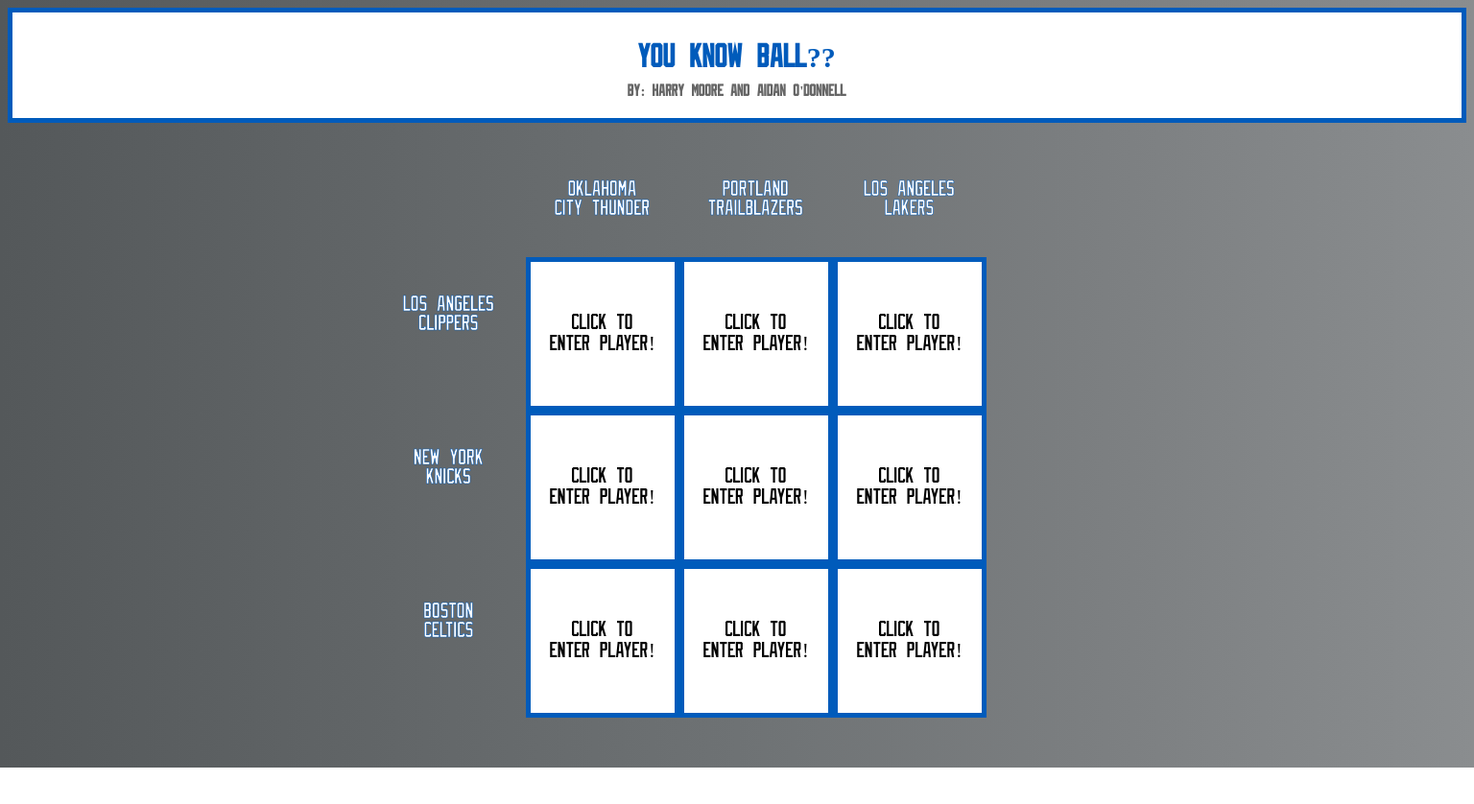
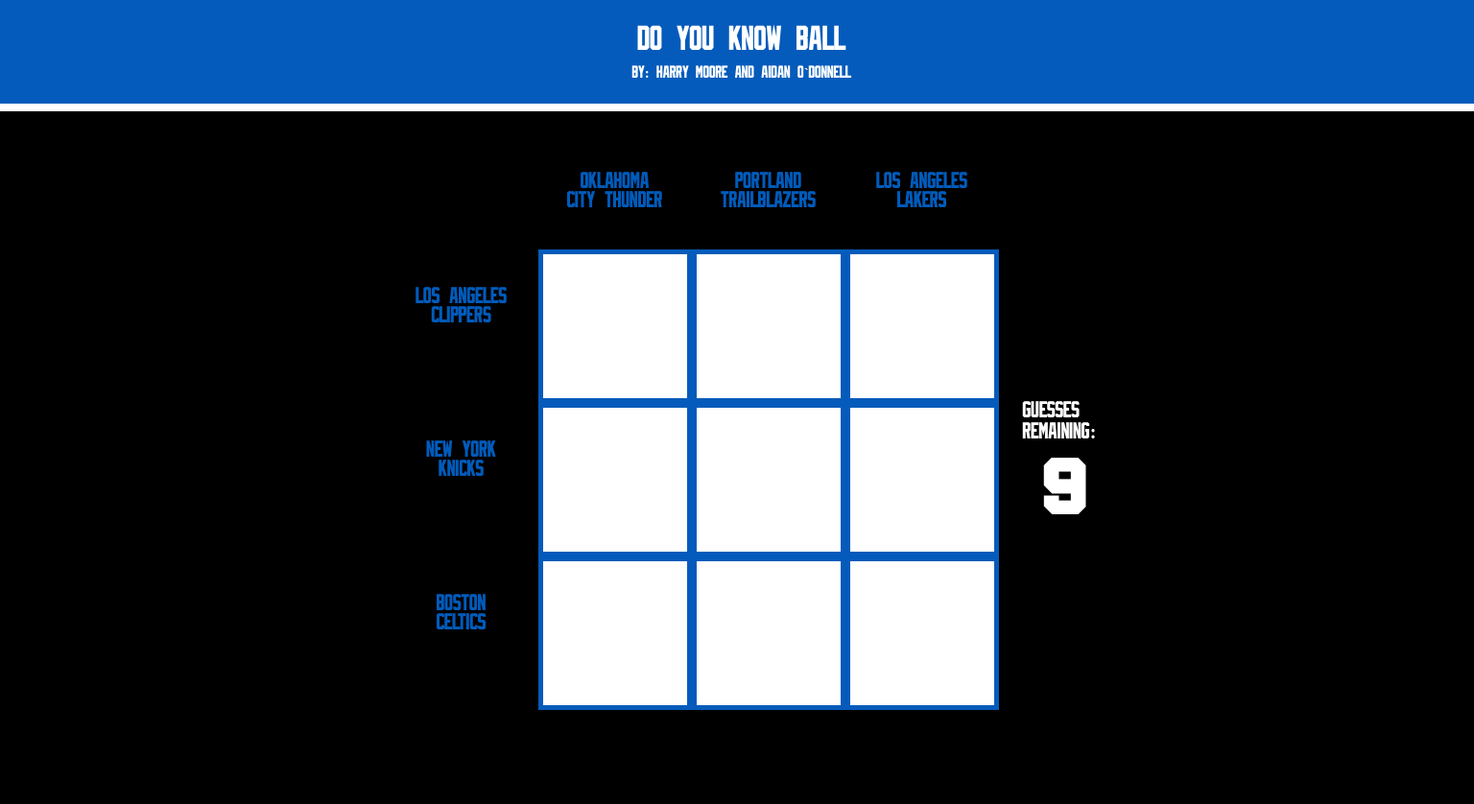
Before and after one commit to UBH-Fall2023/ubh-fall2023-aidanodonnell9, a plain HTML site: page index.html in a window 1536 px wide. Shown: the whole page at 96% size. Before the commit the page ends 800 px from the top, so only its background shows below. Drawn offline with Linux system fonts and the light colour scheme.

Commit message:
changed the color of the css

```diff
--- a/index.html
+++ b/index.html
@@ -12,8 +12,8 @@
 <body>
     <script type="module" src="game.js"></script>
     <div class="title">
-        <h1>You Know Ball??</h1>
-        <h2>By: Harry Moore and Aidan O'Donnell</h2>
+        <h1>Do You Know Ball</h1>
+        <h2>By: Harry Moore and Aidan O`Donnell</h2>
     </div>
     <div class="grid">
         <div class="teamnamesTop">
@@ -28,20 +28,26 @@
             <button class="label" type="tn1">Oklahoma City Thunder</button>
             <button class="label" type="tn2">Portland Trailblazers</button>
             <button class="label" type="tn3">Los Angeles Lakers</button>
+            <button class="guess" type="tn7"> </button>
             <button class="label" type="tn4">Los Angeles Clippers</button>
             <button class="input" type="topleft" onclick="show_search()">Click to Enter Player!</button>
             <button class="input" type="topmiddle" onclick="show_search()">Click to Enter Player!</button>
             <button class="input" type="topright" onclick="show_search()">Click to Enter Player!</button>
+            <button class="guesses" type="tn8">Guesses Remaining: </button>
+
             <button class="label" type="tn5">New York Knicks</button>
 
             <button class="input" type="middleleft" onclick="show_search()">Click to Enter Player!</button>
             <button class="input" type="middlemiddle" onclick="show_search()">Click to Enter Player!</button>
             <button class="input" type="middleright" onclick="show_search()">Click to Enter Player!</button>
+            <button class="guess" type="tn9">9</button>
+
             <button class="label" type="tn6">Boston Celtics</button>
 
             <button class="input" type="bottomleft" onclick="show_search()">Click to Enter Player!</button>
             <button class="input" type="bottommiddle" onclick="show_search()">Click to Enter Player!</button>
             <button class="input" type="bottomright" onclick="show_search()">Click to Enter Player!</button>
+            <button class="guess" type="tn10"> </button>
 
 
         </div>
--- a/styles.css
+++ b/styles.css
@@ -3,21 +3,27 @@
     src: url(/fonts/nba-spurs.ttf);
 }
 
+
+
+@media (max-width: 1370px) {
     body {
-    background-image: linear-gradient(to right, #54585a, #616567, #6e7274, #7c7f81, #8a8d8f);
         font-family: NBA;
+        background-color: black;
+        height: 120vh;
     }
 
     div.title {
         position: relative;
-    /* top: 20px; */
-    /* left: 30%; */
+        top: -10px;
+        /* border-radius: 25px; */
+        /* border: 5px solid #005bbb; */
+        background-color: #055bbb;
+        padding: 20px;
+        width: 100%;
+        height: 70px;
 
-    border: 5px solid #005bbb;
-    background-color: white;
-    padding: 20px;
-
-    height: 70px;
+        border-bottom: 0.5rem solid #fff;
+        right: 1%;
     }
 
     h1 {
@@ -25,7 +31,9 @@
         top: -10px;
         text-align: center;
         font-size: 30px;
-    color: #005bbb;
+
+        color: #ffffff;
+        /* color: white; */
     }
 
     h2 {
@@ -33,16 +41,28 @@
         top: -20px;
         text-align: center;
         font-size: 15px;
-    color: #666666;
+        color: #ffffff;
+
     }
-
 
 
     button.input {
         font-family: NBA;
         background-color: transparent;
-    border: 5px solid #005bbb;
-    background-color: white;
+        border: 5px solid #055bbb;
+        color: transparent;
+        background-color: #fff;
+        padding: 20px;
+        width: 20vh;
+        height: 20vh;
+        font-size: 20px;
+    }
+
+    button.input:hover {
+        font-family: NBA;
+        color: white;
+        border: 5px solid #055bbb;
+        background-color: grey;
         padding: 20px;
         width: 20vh;
         height: 20vh;
@@ -57,21 +77,211 @@
         padding: 20px;
         width: 20vh;
         height: 15vh;
-    color: white;
-    -webkit-text-stroke-width: 0.5px;
-    -webkit-text-stroke-color: #005bbb;
+        font-weight: 700;
+
+        color: #005bbb;
+
+        font-size: 20px;
+    }
+
+    button.guess {
+        font-family: NBA;
+        position: relative;
+        top: 30px;
+        right: 10px;
+        background-color: transparent;
+        border: 5px solid transparent;
+        background-color: transparent;
+        padding: 20px;
+        width: 20vh;
+        line-height: 80px;
+        box-sizing: border-box;
+        text-align: center;
+        height: 15vh;
+        font-weight: 700;
+
+        color: #fff;
+
+        font-size: 70px;
+    }
+
+    button.guesses {
+        position: relative;
+        top: 120px;
+        font-family: NBA;
+        background-color: transparent;
+        border: 5px solid transparent;
+        background-color: transparent;
+        padding: 20px;
+        width: 20vh;
+        box-sizing: border-box;
+        text-align: left;
+        height: 15vh;
+        font-weight: 700;
+
+        color: #fff;
+
         font-size: 20px;
     }
 
     div.inputs {
         position: relative;
-    top: 20px;
-    left: 25%;
+        margin: 0;
+        position: absolute;
+        top: 25%;
+        left: 22%;
+
+        -ms-transform: translate(-50%, -50%);
+        transform: translate(-50%, -50%);
+        /* left: 25%;
+    right: 25%; */
         display: grid;
         width: 50vw;
         height: 50vh;
-    grid-template-columns: repeat(4, 1fr);
-    grid-template-rows: repeat(4, 1fr);
+        grid-template-columns: repeat(5, 1fr);
+        grid-template-rows: repeat(5, 1fr);
         width: 120px;
         height: 120px;
     }
+}
+
+
+@media (min-width: 1370px) {
+    body {
+        font-family: NBA;
+        background-color: black;
+        height: 120vh;
+    }
+
+    div.title {
+        position: relative;
+        top: -10px;
+        /* border-radius: 25px; */
+        /* border: 5px solid #005bbb; */
+        background-color: #055bbb;
+        padding: 20px;
+        width: 100%;
+        height: 70px;
+
+        border-bottom: 0.5rem solid #fff;
+        right: 1%;
+    }
+
+    h1 {
+        position: relative;
+        top: -10px;
+        text-align: center;
+        font-size: 30px;
+
+        color: #ffffff;
+        /* color: white; */
+    }
+
+    h2 {
+        position: relative;
+        top: -20px;
+        text-align: center;
+        font-size: 15px;
+        color: #ffffff;
+
+    }
+
+
+    button.input {
+        font-family: NBA;
+        background-color: transparent;
+        border: 5px solid #055bbb;
+        color: transparent;
+        background-color: #fff;
+        padding: 20px;
+        width: 20vh;
+        height: 20vh;
+        font-size: 20px;
+    }
+
+    button.input:hover {
+        font-family: NBA;
+        color: white;
+        border: 5px solid #055bbb;
+        background-color: grey;
+        padding: 20px;
+        width: 20vh;
+        height: 20vh;
+        font-size: 20px;
+    }
+
+    button.label {
+        font-family: NBA;
+        background-color: transparent;
+        border: 5px solid transparent;
+        background-color: transparent;
+        padding: 20px;
+        width: 20vh;
+        height: 15vh;
+        font-weight: 700;
+
+        color: #005bbb;
+
+        font-size: 20px;
+    }
+
+    button.guess {
+        font-family: NBA;
+        position: relative;
+        top: 30px;
+        right: 10px;
+        background-color: transparent;
+        border: 5px solid transparent;
+        background-color: transparent;
+        padding: 20px;
+        width: 20vh;
+        line-height: 80px;
+        box-sizing: border-box;
+        text-align: center;
+        height: 15vh;
+        font-weight: 700;
+
+        color: #fff;
+
+        font-size: 70px;
+    }
+
+    button.guesses {
+        position: relative;
+        top: 120px;
+        font-family: NBA;
+        background-color: transparent;
+        border: 5px solid transparent;
+        background-color: transparent;
+        padding: 20px;
+        width: 20vh;
+        box-sizing: border-box;
+        text-align: left;
+        height: 15vh;
+        font-weight: 700;
+
+        color: #fff;
+
+        font-size: 20px;
+    }
+
+    div.inputs {
+        position: relative;
+        margin: 0;
+        position: absolute;
+        top: 25%;
+        left: 30%;
+
+        -ms-transform: translate(-50%, -50%);
+        transform: translate(-50%, -50%);
+        /* left: 25%;
+    right: 25%; */
+        display: grid;
+        width: 50vw;
+        height: 50vh;
+        grid-template-columns: repeat(5, 1fr);
+        grid-template-rows: repeat(5, 1fr);
+        width: 120px;
+        height: 120px;
+    }
+}
```
Lines whose indentation alone changed are shown as unchanged.
